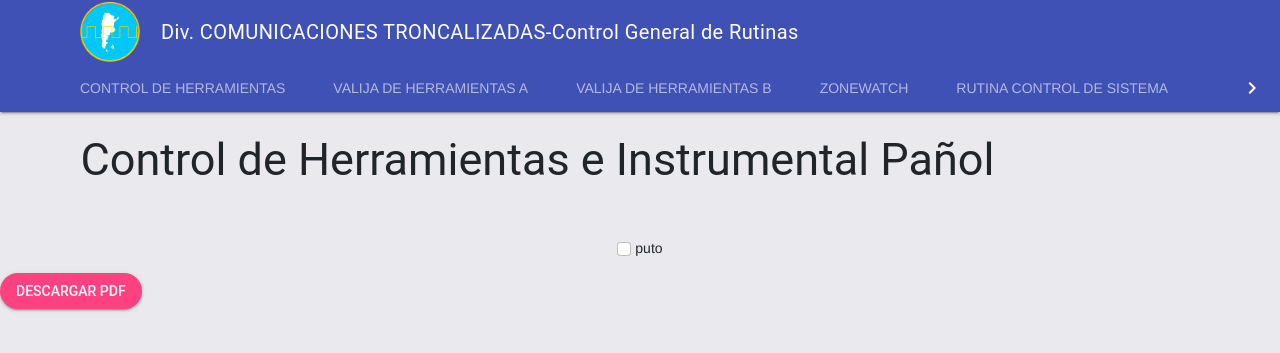
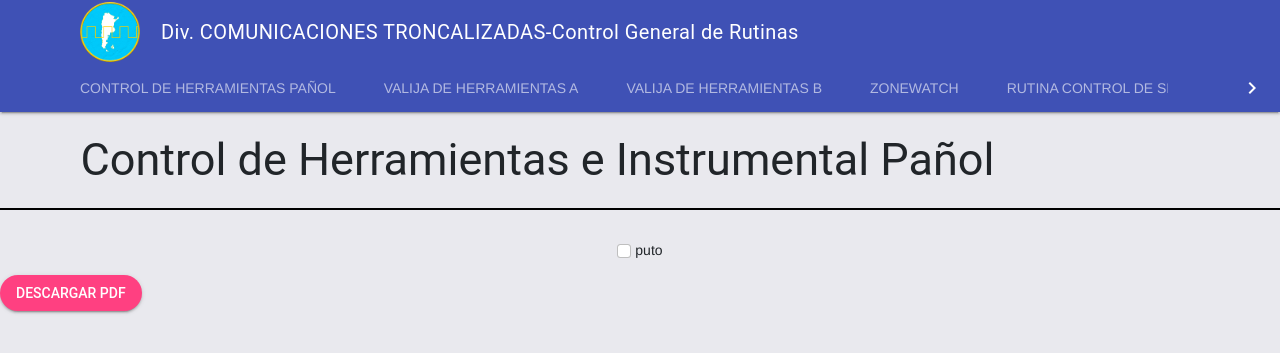
Before and after one commit to calitoozzy/control, a PHP site: page /trabajos/ in a window 1280 px wide. Shown: the top 353 px of the page. Run offline with PHP 8.4, Linux system fonts and the light colour scheme.

Commit message:
zone preparado

```diff
--- a/control.html
+++ b/control.html
@@ -1,8 +1,8 @@
 <div class="container" id="titulo">
     <h2>Control de Herramientas e Instrumental Pañol</h2>
-
 </div>
 
+<div class="linea"></div>
 
 <div class="container" id="check">
     <div class="control" id="listado">
--- a/index.php
+++ b/index.php
@@ -32,7 +32,7 @@
       </div>
       <!-- Tabs -->
       <div class="mdl-layout__tab-bar mdl-js-ripple-effect">
-        <a href="#scroll-tab-1" class="mdl-layout__tab">Control de Herramientas</a>
+        <a href="#scroll-tab-1" class="mdl-layout__tab">Control de Herramientas Pañol</a>
         <a href="#scroll-tab-2" class="mdl-layout__tab">Valija de Herramientas A</a>
         <a href="#scroll-tab-3" class="mdl-layout__tab">Valija de Herramientas B</a>
         <a href="#scroll-tab-4" class="mdl-layout__tab">Zonewatch</a>
--- a/valija A.html
+++ b/valija A.html
@@ -1,8 +1,8 @@
 <div class="container" id="titulo">
     <h2>Control Valija de Herramientas Guardia A</h2>
-
 </div>
 
+<div class="linea"></div>
 
 <div class="container" id="listado">
     <div class="form-check1">
--- a/valija B.html
+++ b/valija B.html
@@ -1,8 +1,8 @@
 <div class="container" id="titulo">
     <h2>Control Valija de Herramientas Guardia B</h2>
-
 </div>
 
+<div class="linea"></div>
 
 <div class="container" id="listado">
     <div class="form-check1">
```
